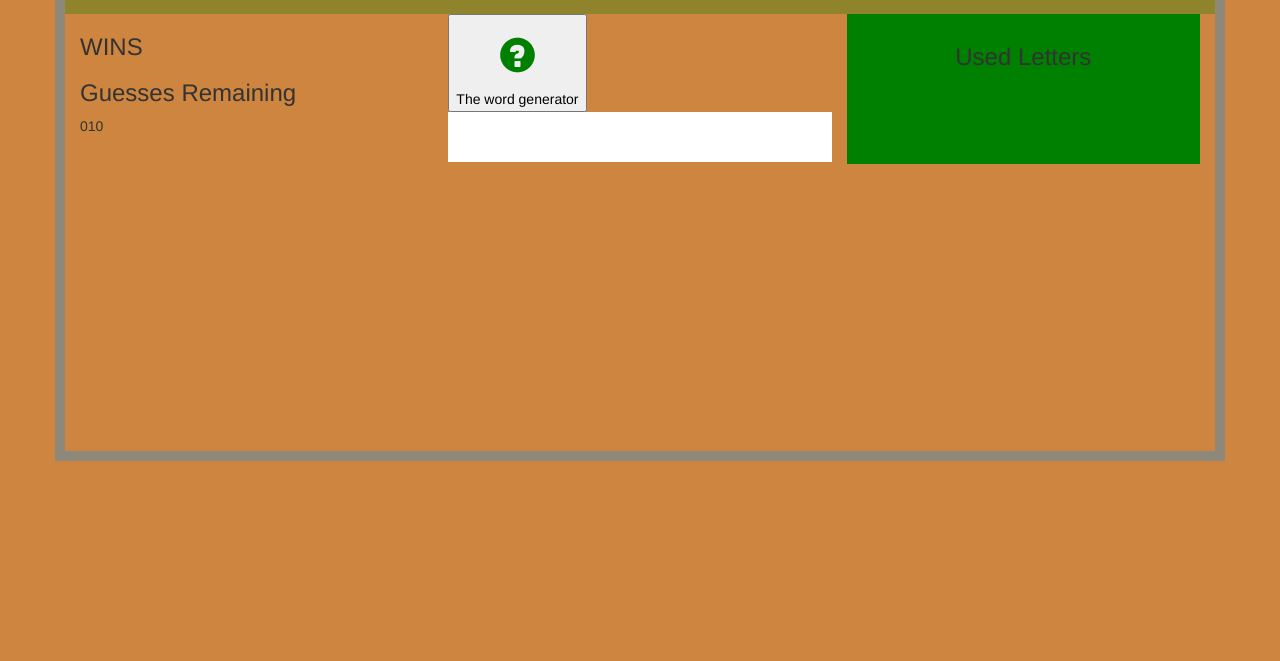
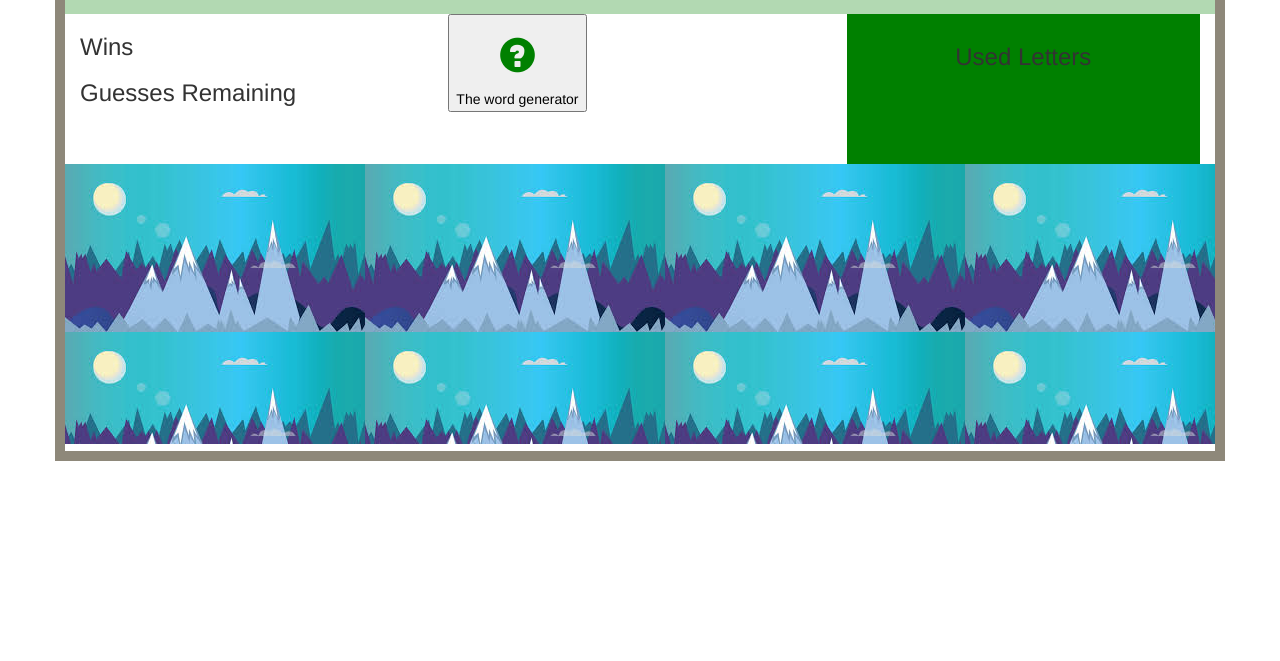
Before and after one commit to bradwhitcomb/Hangman-Game, a plain HTML site: page index.html in a window 1280 px wide. Shown: the part 139-800 px from the top of the page. Drawn offline with nearby package versions, Linux system fonts and the light colour scheme.

Commit message:
scoreboard is updating

```diff
--- a/assets/css/style.css
+++ b/assets/css/style.css
@@ -1,5 +1,5 @@
 body{
-	background-color: peru;
+
 }
 h1{
 	text-align: center;
@@ -11,7 +11,7 @@ h2{
 .container {
 	border:10px solid #8E887A;
 	height:600px;
-	background-image: url()
+
 }
 
 .letter {
@@ -55,3 +55,8 @@ h2{
 	height: 20px;
 	background-color: hsla(120,100%,25%,0.3);
 }
+
+.lastRow{
+	height: 280px;
+	background-image: url(../images/images.jpg);
+}
--- a/assets/javascript/game.js
+++ b/assets/javascript/game.js
@@ -4,9 +4,10 @@
 
 	$(document).ready(function() {
 		var wins = 0;
+
 		var guessRemaining = 10;
-		$("#scoreboard").append(wins);
-		$("#scoreboard").append(guessRemaining);
+
+
 		var splitWord = 0;
 		var winner = [];
 		$("#wordGenerator").on("click", function() {
@@ -50,7 +51,7 @@
 			$("#letterGuess").append(userGuess);
 			guessRemaining = guessRemaining - 1;
 			console.log("user Guess is " + userGuess + "guessRemaining is "+guessRemaining);
-
+			$("#scoreboard1").text(guessRemaining);
 
 
 			for(var letters = 0; letters<splitWord.length; letters ++){
@@ -62,9 +63,11 @@
 						console.log(winner);
 
 
+
 						if (winner.length === splitWord.length){
 						wins = wins + 1;
 						console.log("WINS " + wins);
+						$("#scoreboard").text(wins);
 
 				}
 				}
--- a/index.html
+++ b/index.html
@@ -21,9 +21,10 @@
 					<div class="row wallpaper"></div>
 					<div class="row">
 						<div class="col-md-4">
-							<h3>WINS </h3>
-							<h3>Guesses Remaining</h3>
-							<div id="scoreboard"></div></div>
+							<h3>Wins <div id="scoreboard"></div></h3>
+							<h3>Guesses Remaining<div id="scoreboard1"></div></h3>
+
+							</div>
 						<div class="col-md-4">
 							<div class="row"><button id="wordGenerator"><h1><span class="glyphicon glyphicon-question-sign"></span></h1>The word generator</button></div>
 
@@ -33,8 +34,9 @@
 
 
 
+
 					</div>
-
+				<div class="row lastRow"></div>
 
 
 	</div>
```
